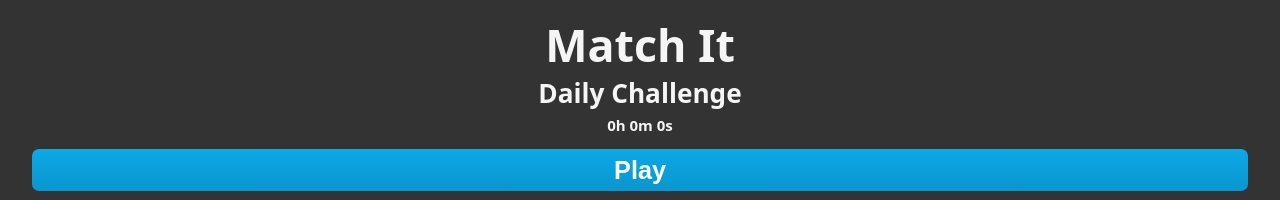
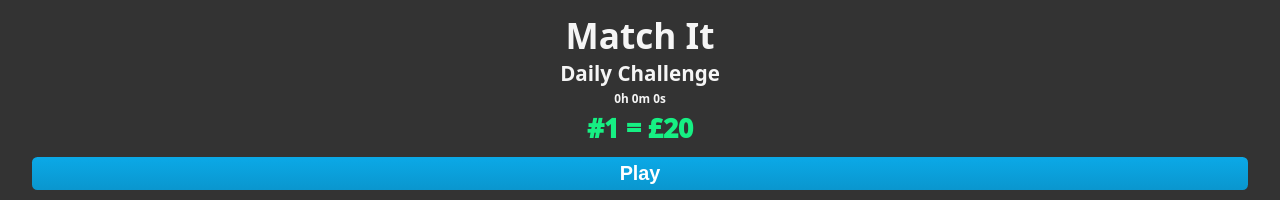
Before and after one commit to AryaaSk/Match_It, a plain HTML site: page Src/DailyChallenge/dailyChallenge.html in a window 1280 px wide. Shown: the top 200 px of the page. Drawn offline with Linux system fonts and the light colour scheme; no server answers.

Commit message:
added monetary incentive

```diff
--- a/Src/DailyChallenge/dailyChallenge.css
+++ b/Src/DailyChallenge/dailyChallenge.css
@@ -1,7 +1,7 @@
 body {
     text-align: center;
     color: whitesmoke;
-    zoom: 140%;
+    zoom: 110%;
 }
 
 #main {
@@ -19,6 +19,11 @@ body {
     height: 100%;
     background-color: #333333;
     border-bottom: 1px solid #444444;
+}
+#moneyLine {
+    color: rgb(22, 240, 131);
+    margin-top: 3px;
+    font-weight: 1000;
 }
 
 #playChallenge {
--- a/Src/DailyChallenge/dailyChallenge.html
+++ b/Src/DailyChallenge/dailyChallenge.html
@@ -22,6 +22,8 @@
             <h1 style="margin-top: 10px;">Match It</h1>
             <h3 style="margin-bottom: 3px;">Daily Challenge</h3>
             <h6 id="timeLeft">0h 0m 0s</h6>
+
+            <h2 id="moneyLine">#1 = £20</h4>
 
             <button id="playChallenge">Play</button>
         </div>
```
